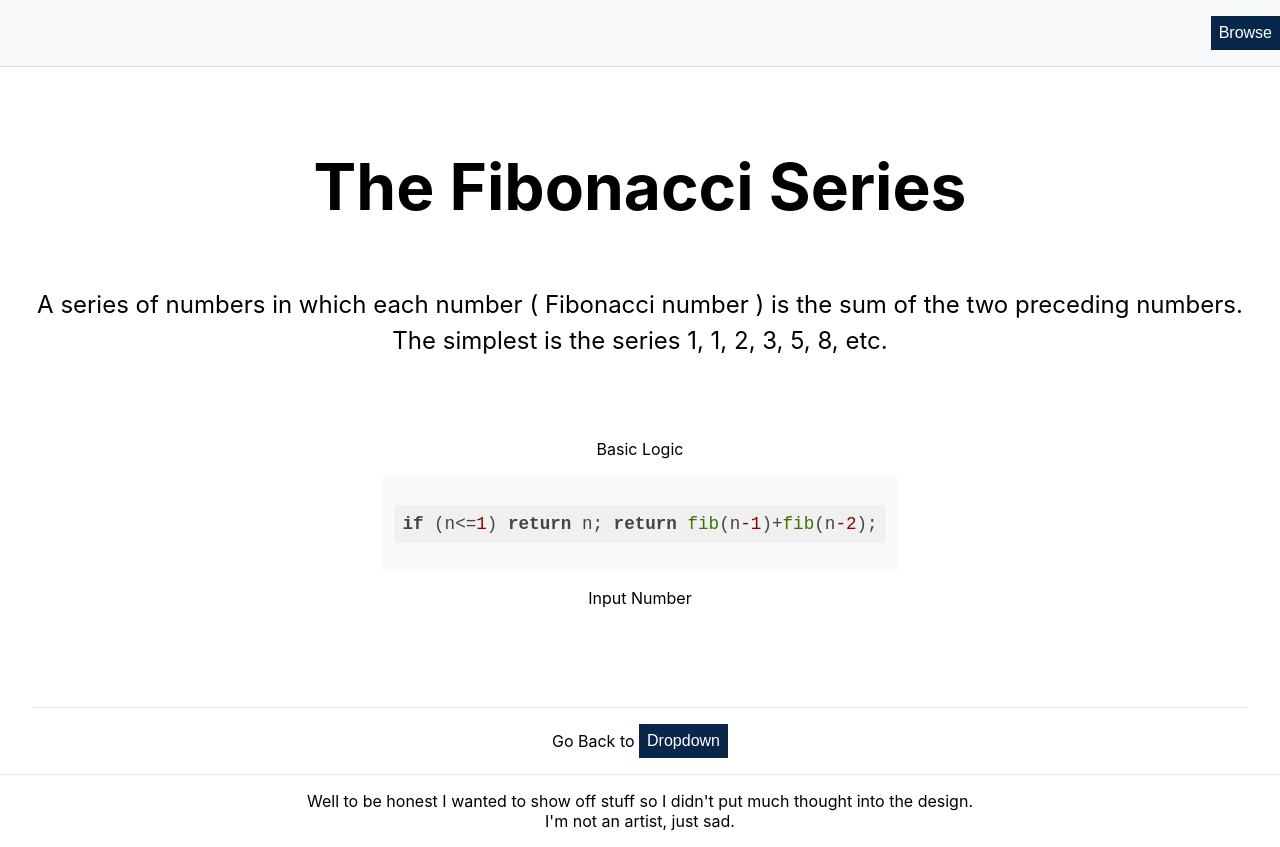
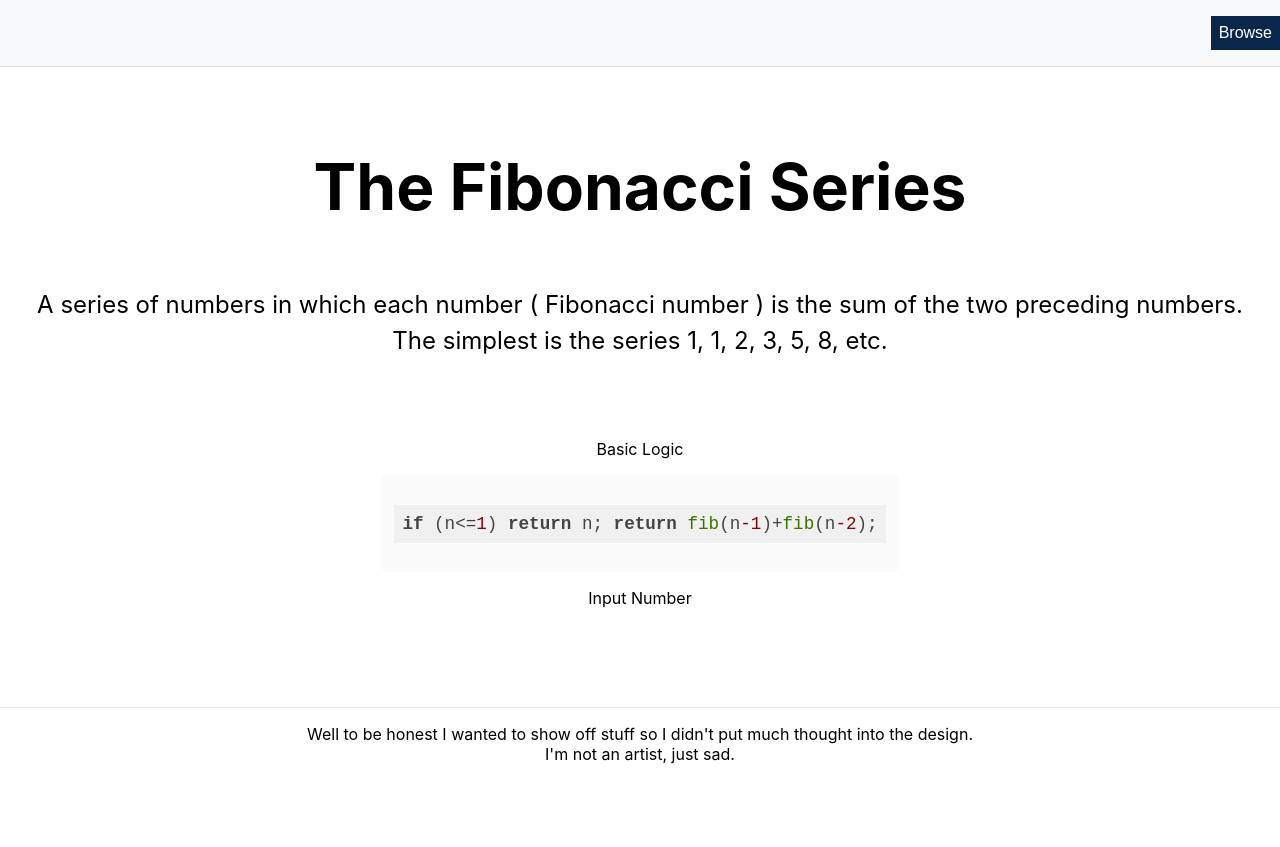
Before and after one commit to AnushaChatto/i_panicked_and_made_this, a Next.js app: page /algorithms/fibonacci in a window 1280 px wide. After the commit the page ends 800 px from the top, so only its background shows below. Built offline with nearby package versions, Linux system fonts and the light colour scheme.

Commit message:
fix:fibo

```diff
--- a/pages/algorithms/fibonacci.tsx
+++ b/pages/algorithms/fibonacci.tsx
@@ -33,17 +33,6 @@ const Fibonnaci: NextPage = () => {
         </div>
         <p>Input Number</p>
       </main>
-
-      <footer className={styles.footer}>
-        Go Back to&nbsp;
-        <div className={styles.dropdown}>
-          <button className={styles.dropbtn}>Dropdown</button>
-          <div className={styles.dropdown_content}>
-            <a href="/dynamicAlgos">Algorithms</a>
-            <a href="/">Home</a>
-          </div>
-        </div>
-      </footer>
     </div>
   );
 };
```
